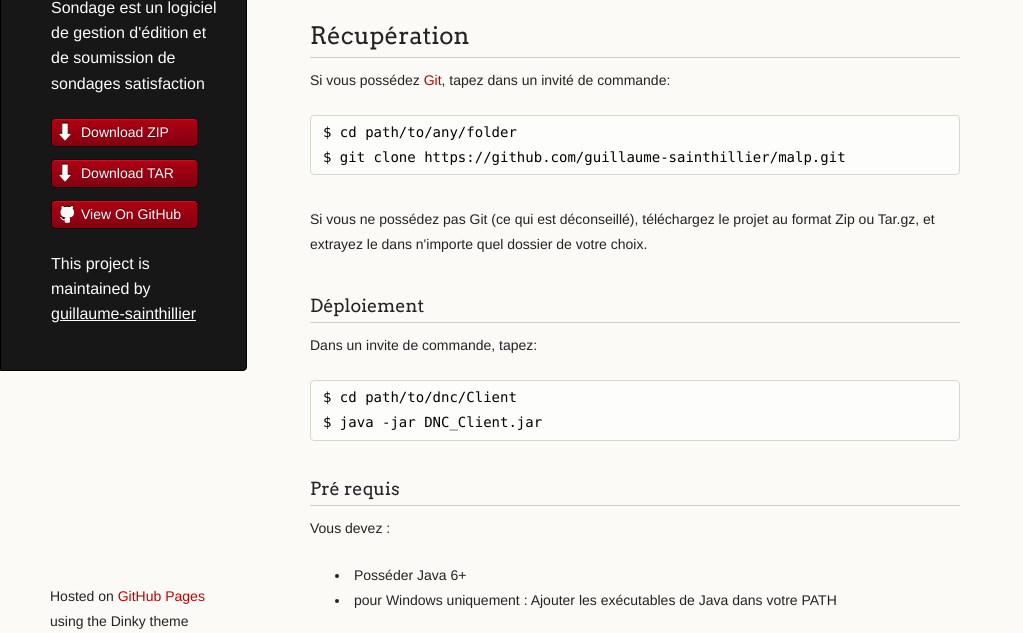
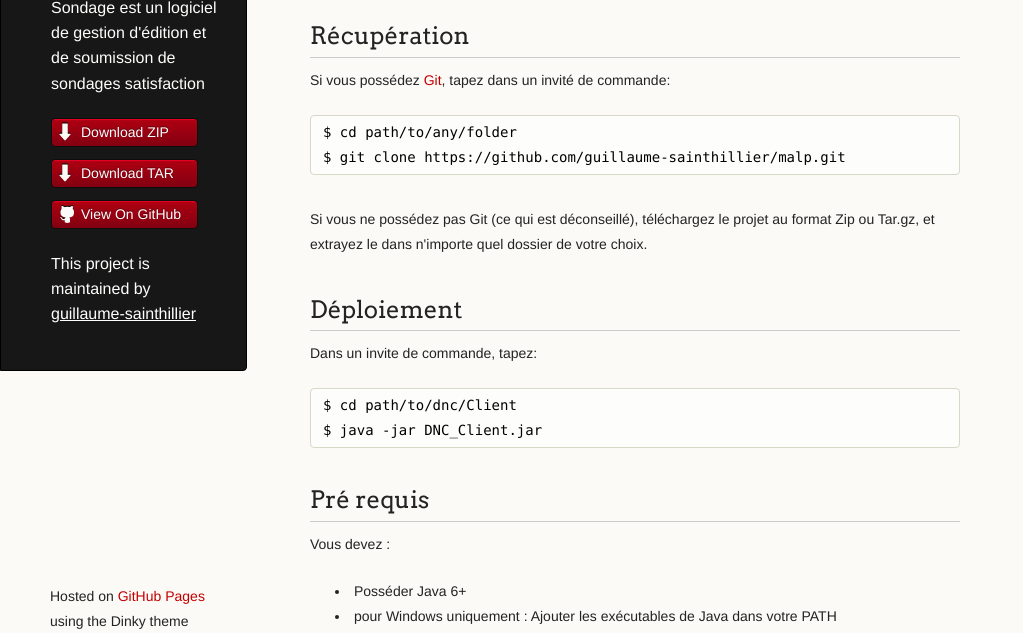
Before and after one commit to guillaume-sainthillier/sondage, a plain HTML site: page index.html in a window 1280 px wide. Shown: the part 134-767 px from the top of the page, without its empty margins (0-1023 px from the left). Drawn offline with Linux system fonts and the light colour scheme.

```diff
--- a/index.html
+++ b/index.html
@@ -46,8 +46,8 @@
 
 <p>Si vous ne possédez pas Git (ce qui est déconseillé), téléchargez le projet au format Zip ou Tar.gz, et extrayez le dans n'importe quel dossier de votre choix.</p>
 
-<h3>
-<a name="d%C3%A9ploiement" class="anchor" href="#d%C3%A9ploiement"><span class="octicon octicon-link"></span></a>Déploiement</h3>
+<h2>
+<a name="d%C3%A9ploiement" class="anchor" href="#d%C3%A9ploiement"><span class="octicon octicon-link"></span></a>Déploiement</h2>
 
 <p>Dans un invite de commande, tapez:</p>
 
@@ -55,8 +55,8 @@
 $ java -jar DNC_Client.jar
 </code></pre>
 
-<h3>
-<a name="pr%C3%A9-requis" class="anchor" href="#pr%C3%A9-requis"><span class="octicon octicon-link"></span></a>Pré requis</h3>
+<h2>
+<a name="pr%C3%A9-requis" class="anchor" href="#pr%C3%A9-requis"><span class="octicon octicon-link"></span></a>Pré requis</h2>
 
 <p>Vous devez :</p>
 
```
Also changed, not shown: params.json (+1 -1 lines).
